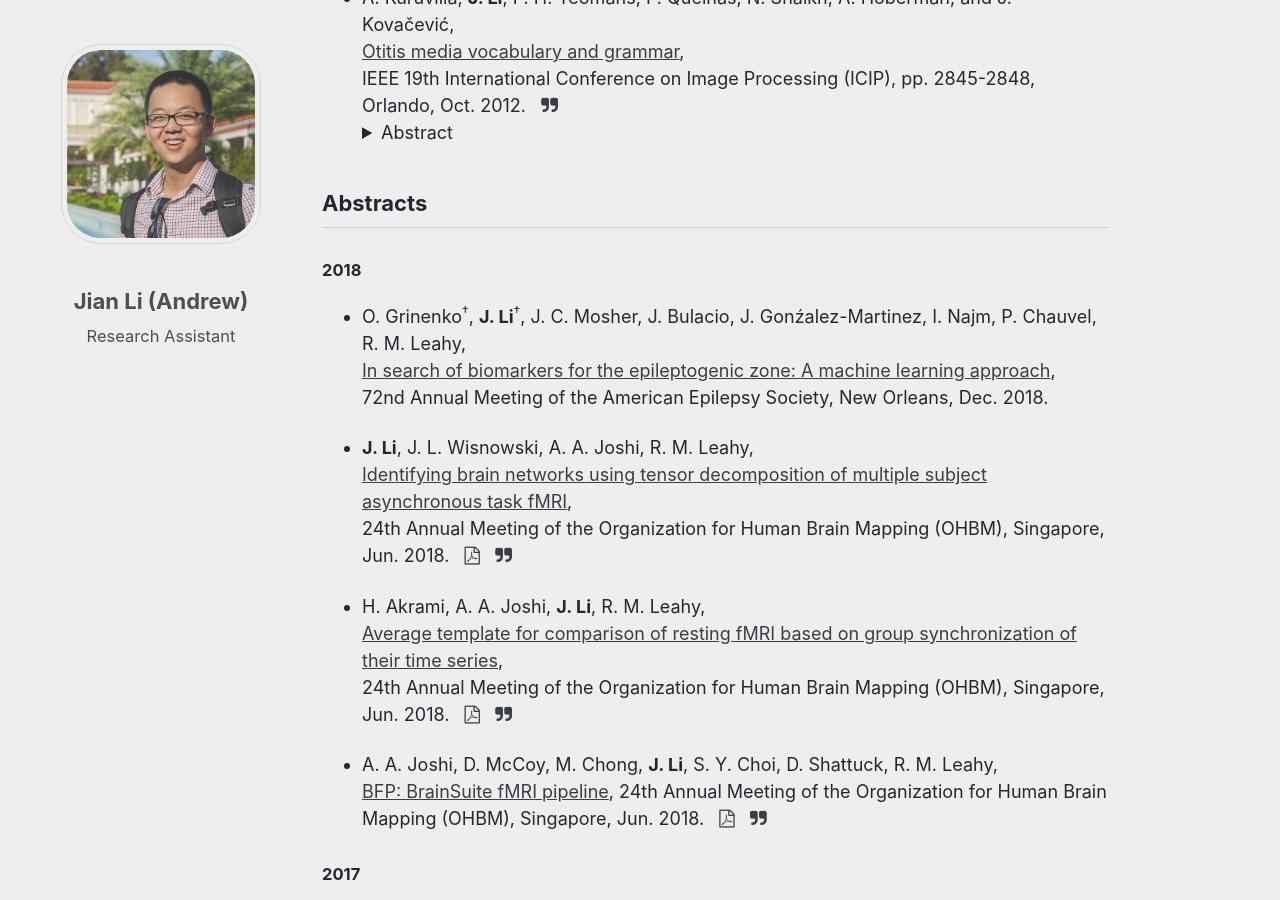
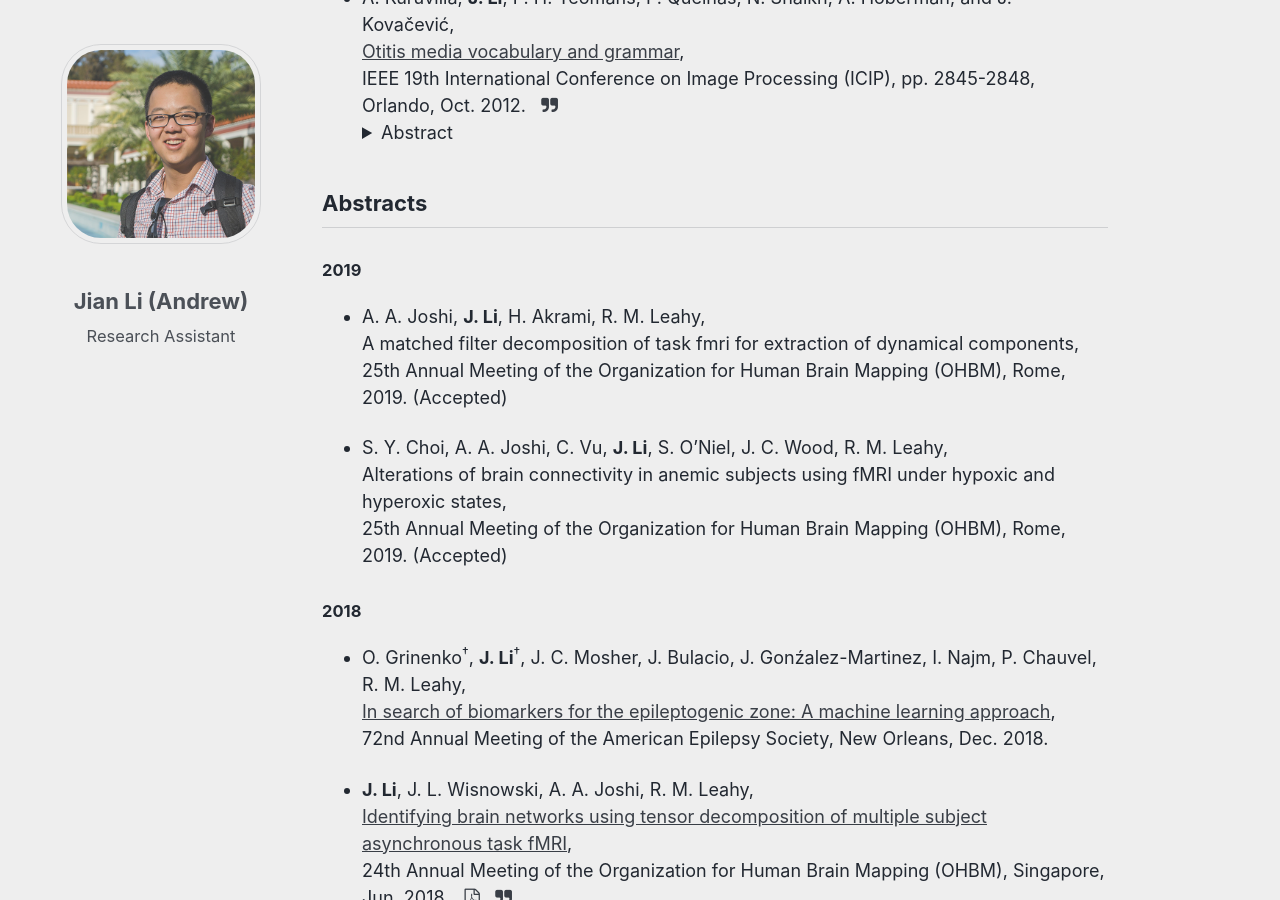
Before and after one commit to silencer1127/silencer1127.github.io, a Jekyll site: the page built from _pages/publication.md, in a window 1280 px wide and 900 px high, scrolled down 2455 px. Built offline with Jekyll 4.4.1, drawn with Linux system fonts in a browser that asks for light colours; some web fonts are replaced; comment, search, counter and statistics services are not loaded; some of the changed text lies outside the part shown.

Commit message:
updated two ohbm papers and link to jiip paper

```diff
--- a/_pages/publication.md
+++ b/_pages/publication.md
@@ -24,7 +24,7 @@ date: 2019-01-17
 ### 2019
 
 * **J. Li**, S. E. Luczak, I. G. Rosen,
-Comparing a distributed parameter model-based system identification technique with more conventional methods for inverse problems,
+[Comparing a distributed parameter model-based system identification technique with more conventional methods for inverse problems](https://doi.org/10.1515/jiip-2018-0006){:.pub_j_web}{:#pub_jiip_2019_alcohol_web}{:target="pub_jiip_2019_alcohol_web"},
 Journal of Inverse and Ill-posed Problems, 2019. (In press)
 	<details>
 		<summary>Abstract</summary>
@@ -161,15 +161,17 @@ IEEE 19th International Conference on Image Processing (ICIP), pp. 2845-2848, Or
 
 {% comment %}
 
+{% endcomment %}
+
+### 2019
+
 * A. A. Joshi, **J. Li**, H. Akrami, R. M. Leahy,
 A matched filter decomposition of task fmri for extraction of dynamical components,
-25th Annual Meeting of the Organization for Human Brain Mapping (OHBM), Rome, 2019.
+25th Annual Meeting of the Organization for Human Brain Mapping (OHBM), Rome, 2019. (Accepted)
 
-* S. Choi, A. A. Joshi, C. Vu, **J. Li**, S. O'Niel, J. C. Wood, R. M. Leahy,
+* S. Y. Choi, A. A. Joshi, C. Vu, **J. Li**, S. O'Niel, J. C. Wood, R. M. Leahy,
 Alterations of brain connectivity in anemic subjects using fMRI under hypoxic and hyperoxic states,
-25th Annual Meeting of the Organization for Human Brain Mapping (OHBM), Rome, 2019.
-
-{% endcomment %}
+25th Annual Meeting of the Organization for Human Brain Mapping (OHBM), Rome, 2019. (Accepted)
 
 ### 2018
 
```
